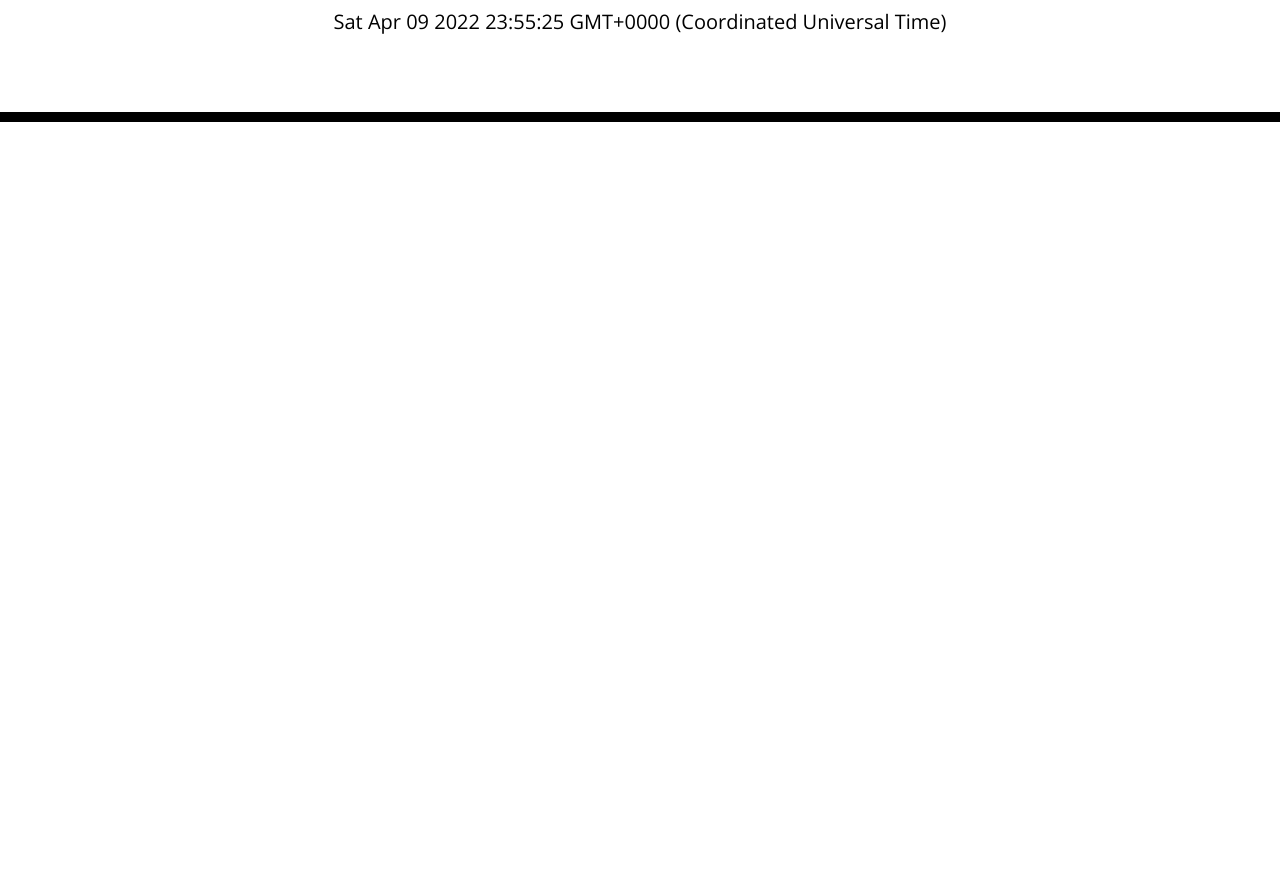
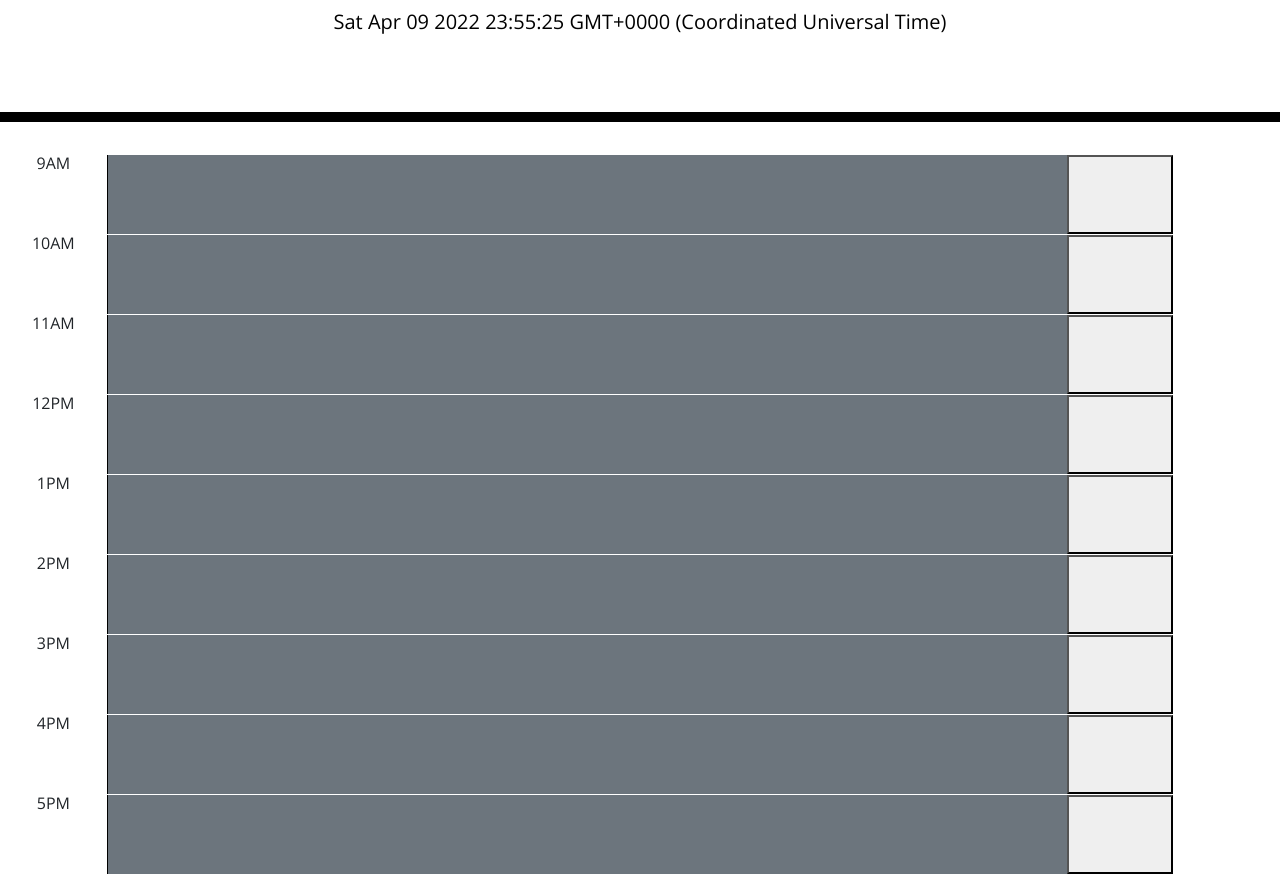
Before and after one commit to Azurene/weekly-challenge-5, a plain HTML site: page index.html in a window 1280 px wide. Shown: the part 182-1056 px from the top of the page. Before the commit the page ends 800 px from the top, so only its background shows below. Drawn offline with nearby package versions, Linux system fonts and the light colour scheme.

Commit message:
added styling to schedule blocks

```diff
--- a/assets/js/script.js
+++ b/assets/js/script.js
@@ -1,9 +1,22 @@
 var currentDayEl = $("#currentDay");
 var date = Date()
+var timeblockEl = $("#timeblocks");
+
+// create time blocks for standard business hours
+// create color-coded time blocks for past-present-future
+// form handling for each time block
+// functions to save items into localStorage
 
 var displayDate = function() {
     currentDayEl.text(date);
-}
+};
 
+var scheduleForm = function() {
+
+    // create elements for time
+    // elements for time styling
+    // go through function that creates one timeblock for each hour of business
+};
 
 displayDate();
+scheduleForm();
--- a/index.html
+++ b/index.html
@@ -28,9 +28,63 @@
       <p class="lead">A simple calendar app for scheduling your work day</p>
       <p id="currentDay" class="lead"></p>
     </header>
-    <div class="container">
+    <div class="container-fluid">
       <!-- Timeblocks go here -->
-      <div id="timeblocks" class="row">
+      <div id="timeblocks">
+        <form>
+          <div class="row">
+            <p class="col-1 text-center">9AM</p>
+            <textarea class="col-9 bg-secondary" type="text" id="9AM" name="9AM"></textarea>
+            <button class="col-1" for="time"></button>
+          </div>
+
+          <div class="row">
+            <p class="col-1 text-center">10AM</p>
+            <textarea class="col-9 bg-secondary" type="text" id="10AM" name="10AM"></textarea>
+            <button class="col-1" for="10AM"></button>
+          </div>
+
+          <div class="row">
+            <p class="col-1 text-center">11AM</p>
+            <textarea class="col-9 bg-secondary" type="text" id="11AM" name="11AM"></textarea>
+            <button class="col-1" for="11AM"></button>
+          </div>
+
+          <div class="row">
+            <p class="col-1 text-center">12PM</p>
+            <textarea class="col-9 bg-secondary" type="text" id="12PM" name="12PM"></textarea>
+            <button class="col-1" for="12PM"></button>
+          </div>
+
+          <div class="row">
+            <p class="col-1 text-center">1PM</p>
+            <textarea class="col-9 bg-secondary" type="text" id="1PM" name="1PM"></textarea>
+            <button class="col-1" for="1PM"></button>
+          </div>
+
+          <div class="row">
+            <p class="col-1 text-center">2PM</p>
+            <textarea class="col-9 bg-secondary" type="text" id="2PM" name="2PM"></textarea>
+            <button class="col-1" for="2PM"></button>
+          </div>
+
+          <div class="row">
+            <p class="col-1 text-center">3PM</p>
+            <textarea class="col-9 bg-secondary" type="text" id="3PM" name="3PM"></textarea>
+            <button class="col-1" for="3PM"></button>
+          </div>
+
+          <div class="row">
+            <p class="col-1 text-center">4PM</p>
+            <textarea class="col-9 bg-secondary" type="text" id="4PM" name="4PM"></textarea>
+            <button class="col-1" for="4PM"></button>
+          </div>
+
+          <div class="row">
+            <p class="col-1 text-center">5PM</p>
+            <textarea class="col-9 bg-secondary" type="text" id="5PM" name="5PM"></textarea>
+            <button class="col-1" for="5PM"></button>
+          </div>
       </div>
     </div>
 
```
